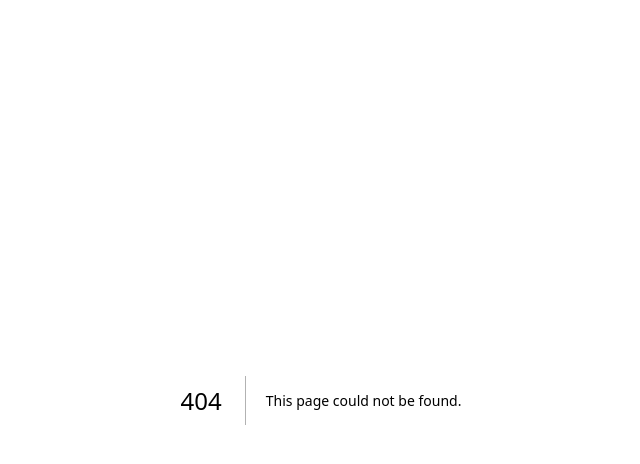
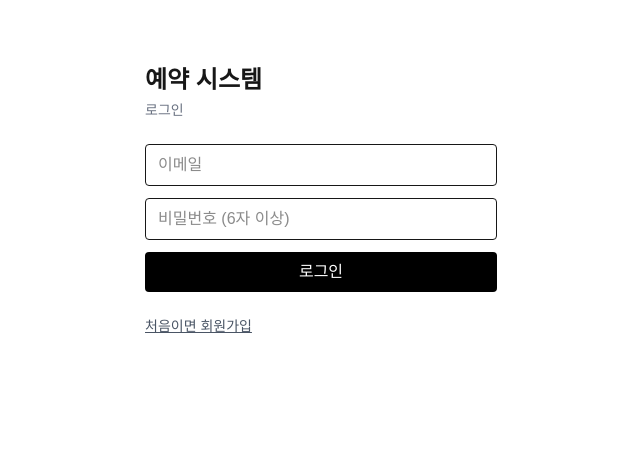
Before and after one commit to vkd3065/booking_app, a Next.js app: page /login in a window 1280 px wide. Before the commit this address had no page. Shown: the top 464 px of the page, without its empty margins (319-959 px from the left). Built offline with nearby package versions, Linux system fonts and the light colour scheme.

Commit message:
로그인, 회원가입 화면

```diff
--- a/app/layout.tsx
+++ b/app/layout.tsx
@@ -13,14 +13,14 @@ const geistMono = Geist_Mono({
 });
 
 export const metadata: Metadata = {
-  title: "Create Next App",
-  description: "Generated by create next app",
+  title: "예약 시스템",
+  description: "노쇼를 예약 신용 점수로 관리하는 웹 예약 시스템",
 };
 
 export default function RootLayout({ children }: LayoutProps<"/">) {
   return (
     <html
-      lang="en"
+      lang="ko"
       className={`${geistSans.variable} ${geistMono.variable} h-full antialiased`}
     >
       <body className="min-h-full flex flex-col">{children}</body>
--- /dev/null
+++ b/app/login/page.tsx
@@ -0,0 +1,99 @@
+"use client";
+
+import { useState } from "react";
+import { useRouter } from "next/navigation";
+import { createClient } from "@/lib/supabase/client";
+
+export default function LoginPage() {
+  const router = useRouter();
+  const [mode, setMode] = useState<"login" | "signup">("login");
+  const [name, setName] = useState("");
+  const [email, setEmail] = useState("");
+  const [password, setPassword] = useState("");
+  const [msg, setMsg] = useState("");
+  const [busy, setBusy] = useState(false);
+
+  async function submit(e: React.FormEvent) {
+    e.preventDefault();
+    setBusy(true);
+    setMsg("");
+    const supabase = createClient();
+
+    if (mode === "signup") {
+      const { data, error } = await supabase.auth.signUp({
+        email,
+        password,
+        options: { data: { name } },
+      });
+      if (error) setMsg(toKorean(error.message));
+      else if (!data.session) setMsg("가입 완료. 메일함에서 인증 링크를 누른 뒤 로그인하세요.");
+      else router.replace("/");
+    } else {
+      const { error } = await supabase.auth.signInWithPassword({ email, password });
+      if (error) setMsg(toKorean(error.message));
+      else router.replace("/");
+    }
+    setBusy(false);
+  }
+
+  return (
+    <main className="mx-auto w-full max-w-sm px-4 py-16">
+      <h1 className="text-2xl font-bold">예약 시스템</h1>
+      <p className="mt-1 text-sm text-gray-500">{mode === "login" ? "로그인" : "회원가입"}</p>
+
+      <form onSubmit={submit} className="mt-6 flex flex-col gap-3">
+        {mode === "signup" && (
+          <input
+            className="rounded border px-3 py-2"
+            placeholder="이름"
+            value={name}
+            onChange={(e) => setName(e.target.value)}
+            required
+          />
+        )}
+        <input
+          className="rounded border px-3 py-2"
+          type="email"
+          placeholder="이메일"
+          value={email}
+          onChange={(e) => setEmail(e.target.value)}
+          required
+        />
+        <input
+          className="rounded border px-3 py-2"
+          type="password"
+          placeholder="비밀번호 (6자 이상)"
+          minLength={6}
+          value={password}
+          onChange={(e) => setPassword(e.target.value)}
+          required
+        />
+        <button
+          disabled={busy}
+          className="rounded bg-black py-2 text-white disabled:opacity-50"
+        >
+          {mode === "login" ? "로그인" : "가입하기"}
+        </button>
+      </form>
+
+      {msg && <p className="mt-4 text-sm text-red-600">{msg}</p>}
+
+      <button
+        className="mt-6 text-sm text-gray-600 underline"
+        onClick={() => {
+          setMode(mode === "login" ? "signup" : "login");
+          setMsg("");
+        }}
+      >
+        {mode === "login" ? "처음이면 회원가입" : "이미 계정이 있으면 로그인"}
+      </button>
+    </main>
+  );
+}
+
+function toKorean(m: string) {
+  if (m.includes("Invalid login credentials")) return "이메일 또는 비밀번호가 틀렸습니다.";
+  if (m.includes("already registered")) return "이미 가입된 이메일입니다.";
+  if (m.includes("Email not confirmed")) return "메일 인증을 먼저 해 주세요.";
+  return m;
+}
--- /dev/null
+++ b/app/logout-button.tsx
@@ -0,0 +1,20 @@
+"use client";
+
+import { useRouter } from "next/navigation";
+import { createClient } from "@/lib/supabase/client";
+
+export default function LogoutButton() {
+  const router = useRouter();
+  return (
+    <button
+      className="rounded border px-2 py-1"
+      onClick={async () => {
+        await createClient().auth.signOut();
+        router.replace("/login");
+        router.refresh();
+      }}
+    >
+      로그아웃
+    </button>
+  );
+}
--- /dev/null
+++ b/proxy.ts
@@ -0,0 +1,42 @@
+import { createServerClient } from "@supabase/ssr";
+import { NextResponse, type NextRequest } from "next/server";
+
+// 로그인 안 했으면 /login으로
+export async function proxy(request: NextRequest) {
+  let response = NextResponse.next({ request });
+
+  const supabase = createServerClient(
+    process.env.NEXT_PUBLIC_SUPABASE_URL!,
+    process.env.NEXT_PUBLIC_SUPABASE_PUBLISHABLE_KEY!,
+    {
+      cookies: {
+        getAll() {
+          return request.cookies.getAll();
+        },
+        setAll(cookiesToSet) {
+          cookiesToSet.forEach(({ name, value }) => request.cookies.set(name, value));
+          response = NextResponse.next({ request });
+          cookiesToSet.forEach(({ name, value, options }) =>
+            response.cookies.set(name, value, options)
+          );
+        },
+      },
+    }
+  );
+
+  const { data } = await supabase.auth.getClaims();
+  const loggedIn = !!data?.claims;
+  const path = request.nextUrl.pathname;
+
+  if (!loggedIn && path !== "/login") {
+    return NextResponse.redirect(new URL("/login", request.url));
+  }
+  if (loggedIn && path === "/login") {
+    return NextResponse.redirect(new URL("/", request.url));
+  }
+  return response;
+}
+
+export const config = {
+  matcher: ["/((?!_next/static|_next/image|favicon.ico|.*\\.(?:svg|png|jpg|ico)$).*)"],
+};
```
